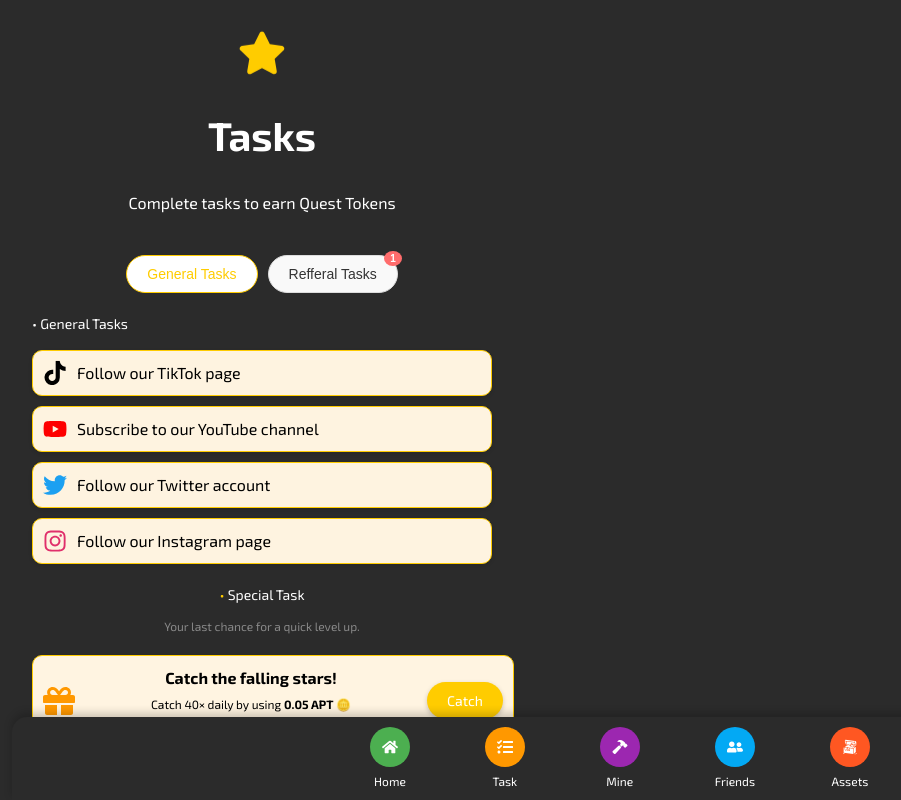
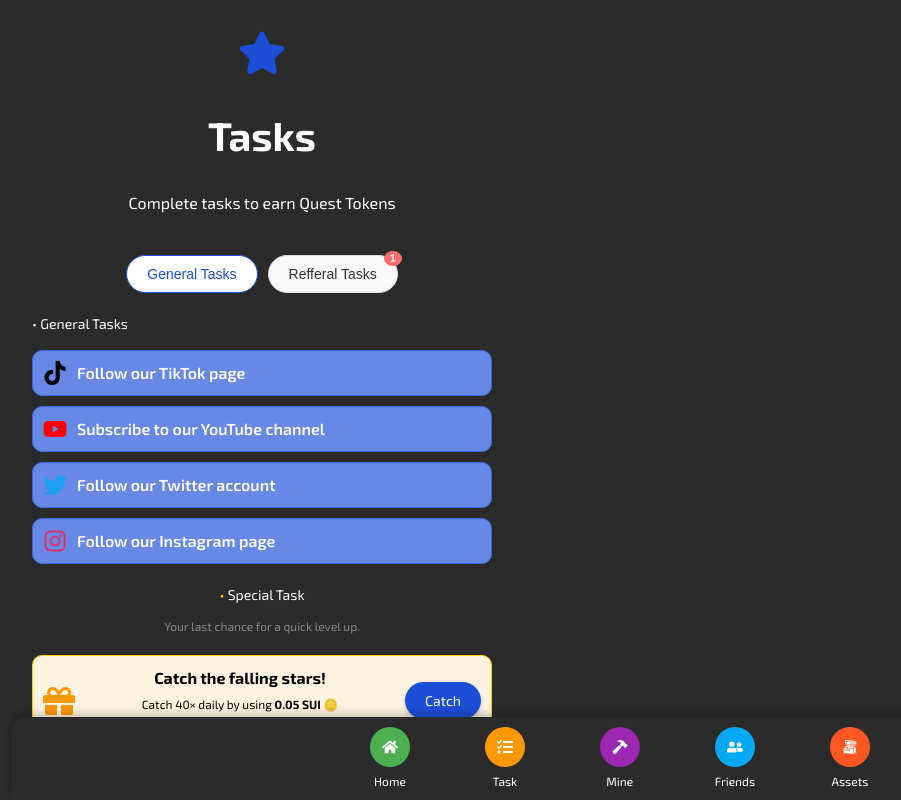
Before and after one commit to TEE2DWHY/quest-vista, a React (Vite) app: page /dashboard in a window 1280 px wide. Both pictures are taken after a click on the element "Task". Shown: the whole page, without its empty margins (378-1279 px from the left). Built offline with nearby package versions, Linux system fonts and the light colour scheme.

Commit message:
updated the task styling

```diff
--- a/src/assets/styles/dashboard.css
+++ b/src/assets/styles/dashboard.css
@@ -169,7 +169,7 @@
 
 .starIcon {
   font-size: 48px;
-  color: #ffcc00;
+  color: #1d4ed8;
   animation: bounce 1s infinite;
 }
 
@@ -204,8 +204,8 @@
 
 .tab.active {
   background-color: #fff;
-  border-color: #ffcc00;
-  color: #ffcc00;
+  border-color: #1d4ed8;
+  color: #1d4ed8;
 }
 
 .badge {
@@ -246,8 +246,8 @@
   justify-content: center;
   align-items: center;
   font-size: 24px;
-  background-color: #ffeb3b;
-  border: 2px solid #e5c000;
+  background-color: #1d4ed8;
+  border: 2px solid #1d4ed8;
   border-radius: 10px;
   box-shadow: 0 2px 5px rgba(0, 0, 0, 0.1);
   cursor: pointer;
@@ -281,7 +281,6 @@
   padding: 10px;
   border: 1px solid #ffcc00;
   border-radius: 10px;
-  width: 100%;
 }
 
 .giftIcon {
@@ -310,7 +309,7 @@
 }
 
 .catchButton {
-  background-color: #ffcc00;
+  background-color: #1d4ed8;
   color: #fff;
   border: none;
   border-radius: 20px;
@@ -345,14 +344,15 @@
   display: flex;
   align-items: center;
   gap: 10px;
-  color: #000;
-  background-color: #fff4e1;
-  border: 1px solid #ffcc00;
+  color: #fff;
+  background-color: #6889e6;
+  border: 1px solid #3a68e6;
   padding: 10px;
   margin-bottom: 10px;
   border-radius: 10px;
   box-shadow: 0 2px 5px rgba(0, 0, 0, 0.1);
   transition: transform 0.2s, box-shadow 0.2s;
+  font-weight: 600;
 }
 
 .taskItem:hover {
--- a/src/pages/Dashboard/Dashboard.jsx
+++ b/src/pages/Dashboard/Dashboard.jsx
@@ -37,7 +37,7 @@
             </div>
 
             {/* My Stake Card */}
-            <div className="stake-card">
+            <div className="stake-card" data-aos="fade-in">
               <p className="card-title">My stake</p>
               <h2 className="amount">$0</h2>
               <p className="currency">0 SUI</p>
@@ -50,7 +50,7 @@
             </div>
 
             {/* Earnings Available Card */}
-            <div className="earnings-card">
+            <div className="earnings-card" data-aos="fade-up">
               <p className="card-title">Earnings Available</p>
               <h2 className="amount">$0</h2>
               <p className="currency">0 SUI</p>
--- a/src/pages/Dashboard/components/Tasks.jsx
+++ b/src/pages/Dashboard/components/Tasks.jsx
@@ -72,7 +72,7 @@
           <div className="cardContent">
             <h3>Catch the falling stars!</h3>
             <p>
-              Catch 40× daily by using <strong>0.05 APT</strong> 🪙
+              Catch 40× daily by using <strong>0.05 SUI</strong> 🪙
             </p>
             <p className="note">Payment verification will take ~5 mins.</p>
           </div>
```
